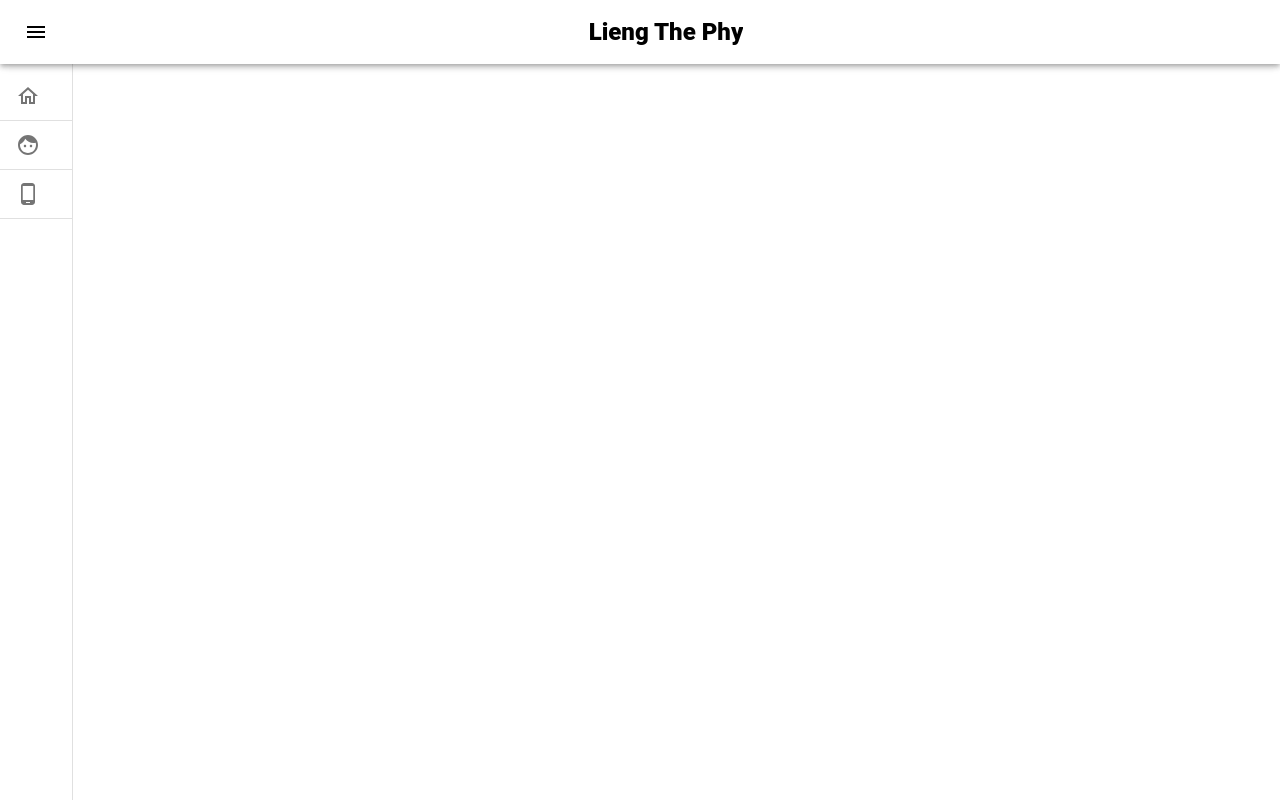
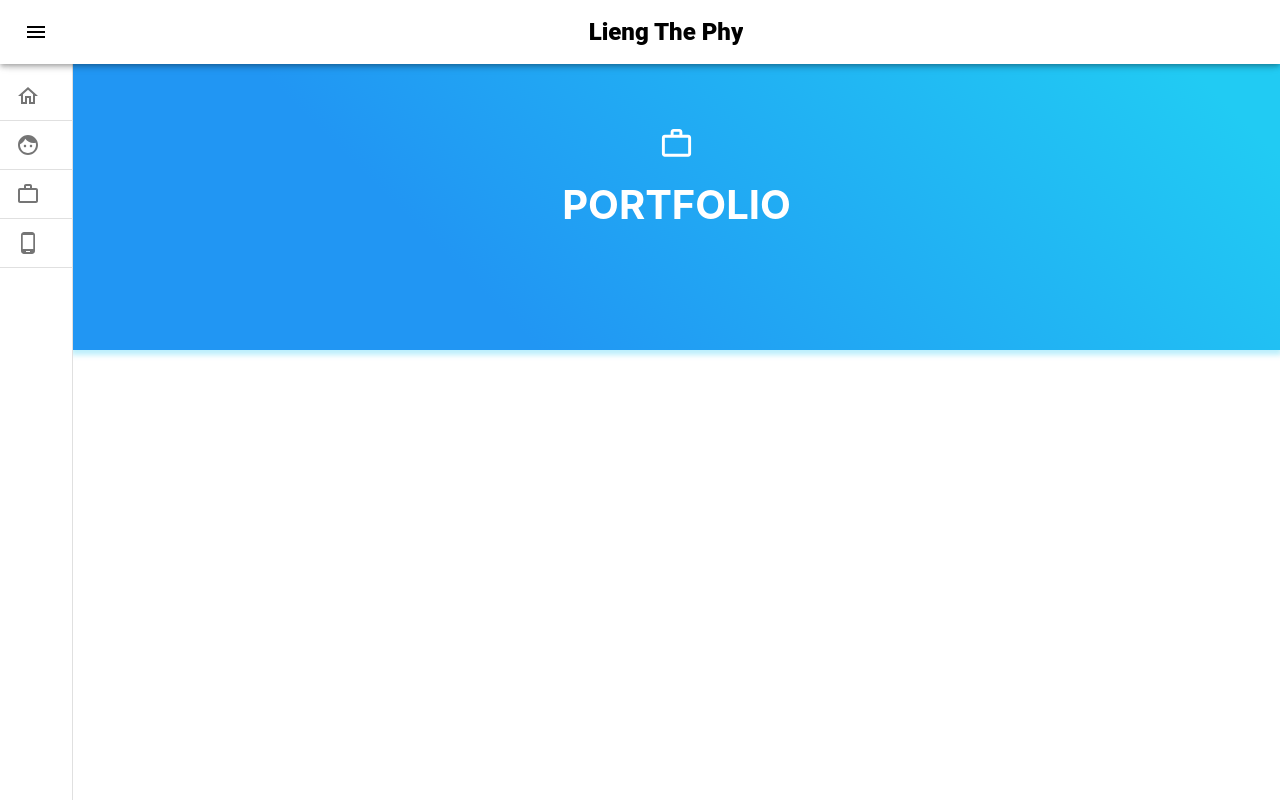
Before and after one commit to ltphy/my-portfolio, a React (Create React App) app: page /portfolio in a window 1280 px wide. Built offline with nearby package versions, Linux system fonts and the light colour scheme.

Commit message:
feat: add portfolio

```diff
--- a/src/constants/routes.constant.tsx
+++ b/src/constants/routes.constant.tsx
@@ -1,8 +1,9 @@
 import Stories from "../pages/contents/stories";
 import About from "../pages/contents/about";
-import {Face, HomeOutlined, PhoneAndroid} from '@material-ui/icons/';
+import {Face, HomeOutlined, PhoneAndroid, WorkOutline} from '@material-ui/icons/';
 import React from "react";
 import Contact from "../pages/contents/contact";
+import Portfolio from "../pages/contents/portfolio/portfolio";
 
 export interface IRouter {
     component: any;
@@ -39,6 +40,17 @@ export const routes: IRouter[] = [
 
     },
     {
+        component: Portfolio,
+        iconRender: () => {
+            return (<WorkOutline/>);
+        },
+        isPrivate: false,
+        title: "PORTFOLIO",
+        showHeaderNavBar: true,
+        path: "/portfolio",
+        exact: true
+    },
+    {
         component: Contact,
         iconRender: () => {
             return (<PhoneAndroid/>);
--- a/src/pages/contents/about/index.tsx
+++ b/src/pages/contents/about/index.tsx
@@ -30,7 +30,19 @@ const useStyles = makeStyles((theme) => ({
         padding: '80px',
     },
     titleWrapper: {
-        textAlign: 'center'
+        textAlign: 'center',
+        '& > *': {
+            fontWeight: 'bold',
+            textTransform: 'uppercase',
+
+            '&:first-child': {
+                fontSize: '3rem',
+            },
+            '&:not(:first-child)': {
+                marginBottom: '12px',
+                padding: '5px 8px',
+            }
+        }
     },
     title: {
         fontWeight: 'bold',
@@ -346,12 +358,13 @@ const About = () => {
     // };
     return (<div className={classes.contentWrapper}>
         <div className={classes.titleWrapper}>
-            <h1 className={classes.title}>
-                RESUME
-            </h1>
             <div>
                 <Face fontSize={'large'}/>
             </div>
+            <h1>
+                RESUME
+            </h1>
+
         </div>
         <div className={classes.content}>
             <Grid container>
--- a/src/pages/contents/contact/index.tsx
+++ b/src/pages/contents/contact/index.tsx
@@ -7,6 +7,7 @@ import ContactForm from "./contact_form/contact_form";
 import ContactLinks from "./contact_links";
 import makeStyles from "@material-ui/core/styles/makeStyles";
 import {withRouter} from "react-router";
+import {PhoneAndroid, WorkOutline} from "@material-ui/icons";
 
 const useStyles = makeStyles((theme) => ({
 
@@ -26,7 +27,22 @@ const useStyles = makeStyles((theme) => ({
     },
     title: {
         fontWeight: 'bold'
-    }
+    },
+    titleWrapper: {
+        textAlign: 'center',
+        '& > *': {
+            fontWeight: 'bold',
+            textTransform: 'uppercase',
+
+            '&:first-child': {
+                fontSize: '3rem',
+            },
+            '&:not(:first-child)': {
+                marginBottom: '12px',
+                padding: '5px 8px',
+            }
+        }
+    },
 }));
 
 const Contact = () => {
@@ -37,7 +53,13 @@ const Contact = () => {
 
     };
     return (<div className={classes.contentWrapper}>
-        <h1 className={classes.title}> Get in Touch</h1>
+        <div className={classes.titleWrapper}>
+            <div>
+                <PhoneAndroid fontSize="large"/>
+            </div>
+            <h1 className={classes.title}> Get in Touch</h1>
+        </div>
+
         <h3 className={classes.title}>Contact me</h3>
         <Grid container spacing={4}>
             <Grid item xs={4}>
--- a/src/pages/contents/portfolio/index.tsx
+++ b/src/pages/contents/portfolio/index.tsx
@@ -1,4 +1 @@
-const Portfolio = () => {
-
-};
-export default Portfolio;
+export * from './portfolio';
--- /dev/null
+++ b/src/pages/contents/portfolio/portfolio.tsx
@@ -0,0 +1,55 @@
+import makeStyles from "@material-ui/core/styles/makeStyles";
+import React from 'react';
+import {WorkOutline} from "@material-ui/icons";
+
+
+const useStyles = makeStyles((theme) => ({
+
+    paper: {
+        padding: theme.spacing(2),
+        textAlign: 'center',
+        color: theme.palette.text.secondary,
+        '& b': {
+            color: theme.palette.text.primary,
+        }
+    },
+    contactForm: {
+        marginTop: '2rem',
+    },
+    contentWrapper: {
+        padding: '80px',
+    },
+    title: {
+        textAlign: 'center',
+        '& > *': {
+            fontWeight: 'bold',
+            textTransform: 'uppercase',
+
+            '&:first-child': {
+                fontSize: '3rem',
+            },
+            '&:not(:first-child)': {
+                marginBottom: '12px',
+                padding: '5px 8px',
+            }
+        }
+    },
+
+
+}));
+const Portfolio = () => {
+    const classes = useStyles();
+    return (<div className={classes.contentWrapper}>
+        <div className={classes.title}>
+            <div>
+                <WorkOutline fontSize="large"/>
+            </div>
+            <h1>Portfolio</h1>
+        </div>
+        <div>
+
+        </div>
+
+    </div>);
+};
+export default Portfolio;
```
